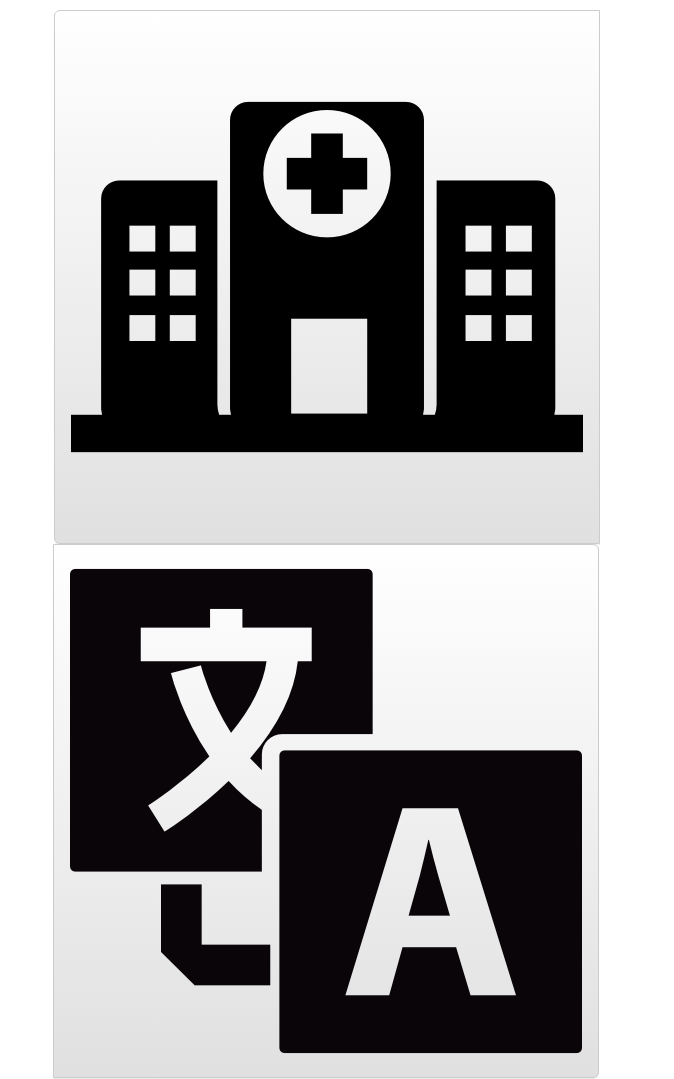
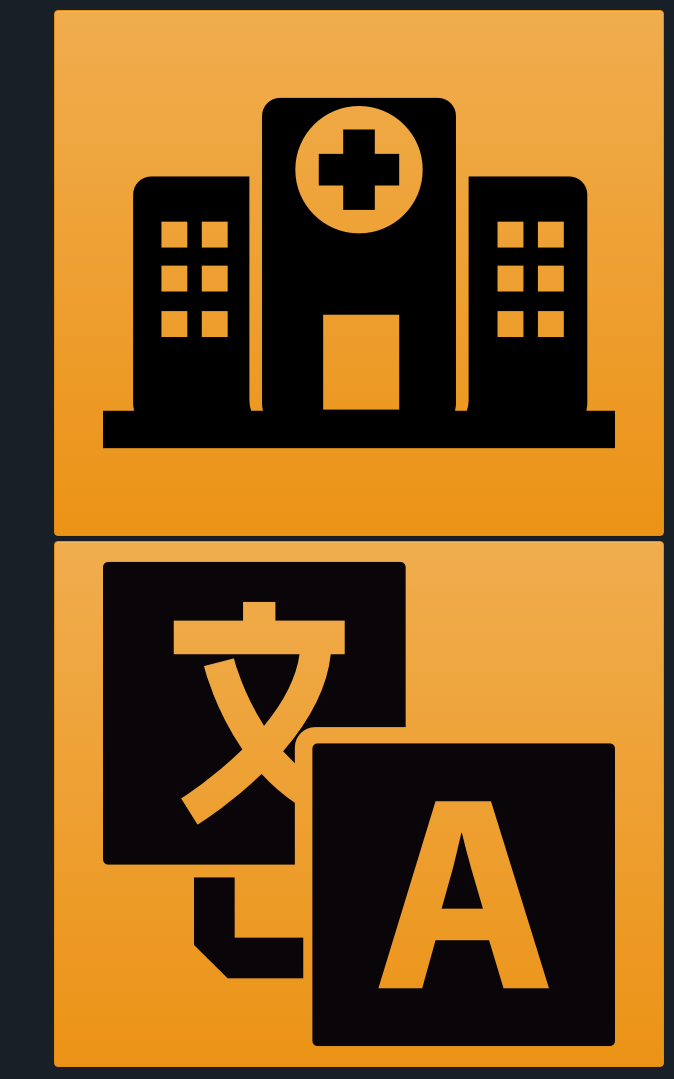
Before and after one commit to alyeung/DoctorKandy, a plain HTML site: page sample/column_test.html in a window 1280 px wide. Shown: the top 1079 px of the page, without its empty margins (606-1280 px from the left). Drawn offline with nearby package versions, Linux system fonts and the light colour scheme; some packages are replaced by stand-ins of ours; a script that the page names is missing.

Commit message:
Seems to be final

```diff
--- a/sample/column_test.html
+++ b/sample/column_test.html
@@ -22,6 +22,15 @@
 
 	<script src="../js/doctor.js" charset="utf-8"></script>
 	<style type="text/css">
+		body {
+			margin: 0;
+			padding: 0;
+			background: #191f27;
+			color: tan;
+			width: 100%;
+			height: 100%;
+		}
+
 		.flexbox-container {
 			display: -ms-flex;
 			display: -webkit-flex;
@@ -81,15 +90,15 @@
 		</div>
 
 		<div>
-			<div class="btn-group btn-group-lg" role="group">
-				<button type="button" class="btn btn-default">
+			<div role="group">
+				<button type="button" class="btn btn-warning btn-block">
 					<div id="hospital_button">
 						<object data="hospital11.svg" type="image/svg+xml" width="25%">
 							<img src="hospital11.png" />
 						</object>
 					</div>
 				</button>
-				<button type="button" class="btn btn-default">
+				<button type="button" class="btn btn-warning btn-block">
 					<div id="translator_button">
 						<object data="character.svg" type="image/svg+xml" width="25%">
 							<img src="character.png" />
@@ -106,8 +115,7 @@
 				<br> <b>Allergies:</b> Peanut, Penicillin
 				<br> <b>Age:</b> 25
 				<br> <b>Sex:</b> Male
-				<hr>
-					111 S Jackson St, Seattle, WA 98104
+				<hr> 111 S Jackson St, Seattle, WA 98104
 				<hr>
 			</div>
 
```
